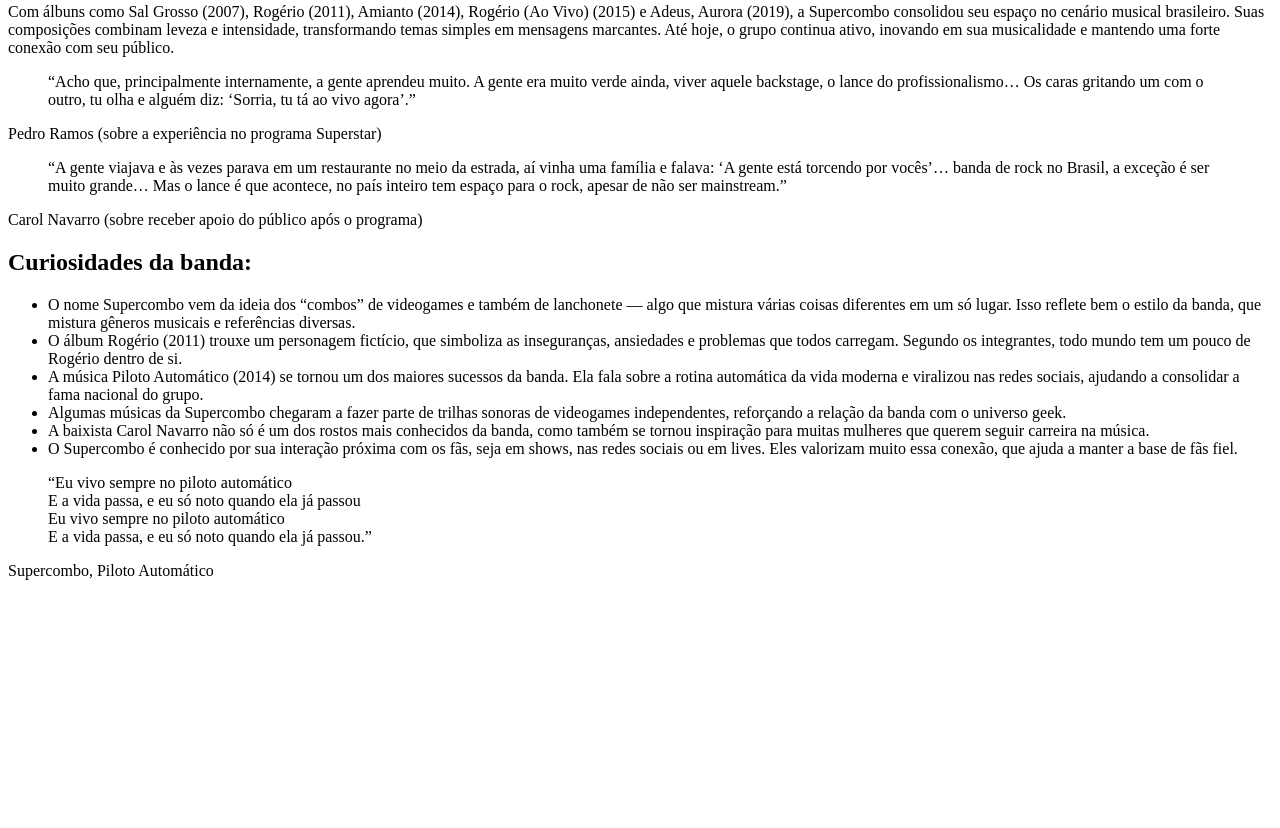
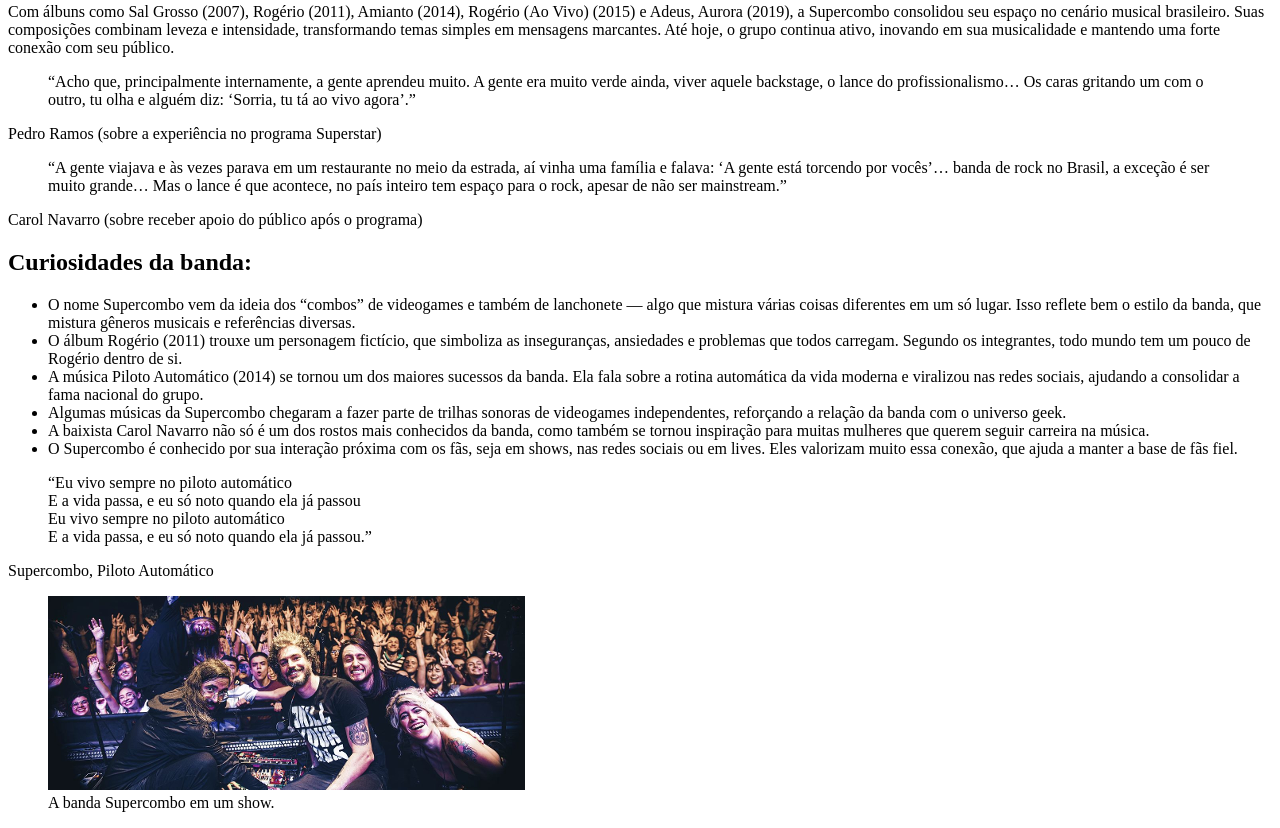
Before and after one commit to LucasDevRJ/supercombo, a plain HTML site: page index.html in a window 1280 px wide. Shown: the part 1001-1829 px from the top of the page. Before the commit the page ends 1597 px from the top, so only its background shows below. Drawn offline with Linux system fonts and the light colour scheme.

Commit message:
Mais uma imagem

```diff
--- a/index.html
+++ b/index.html
@@ -55,7 +55,7 @@
                 </ul>
             </div>
 
-             <div class="quotes-container">
+            <div class="quotes-container">
                 <blockquote>
                     “Eu vivo sempre no piloto automático <br>
                     E a vida passa, e eu só noto quando ela já passou <br>
@@ -64,6 +64,15 @@
                 </blockquote>
                 <p>Supercombo, Piloto Automático</p>
             </div>
+
+            <div class="img-bold">
+                <figure>
+                    <img src="img/band-bold.jpg" alt="Supercombo em um show.">
+                    <figcaption>A banda Supercombo em um show.</figcaption>
+                </figure>
+            </div>
+
+
         </div>
     </body>
 </html>
```
Also changed, not shown: img/band-bold.jpg (added).
